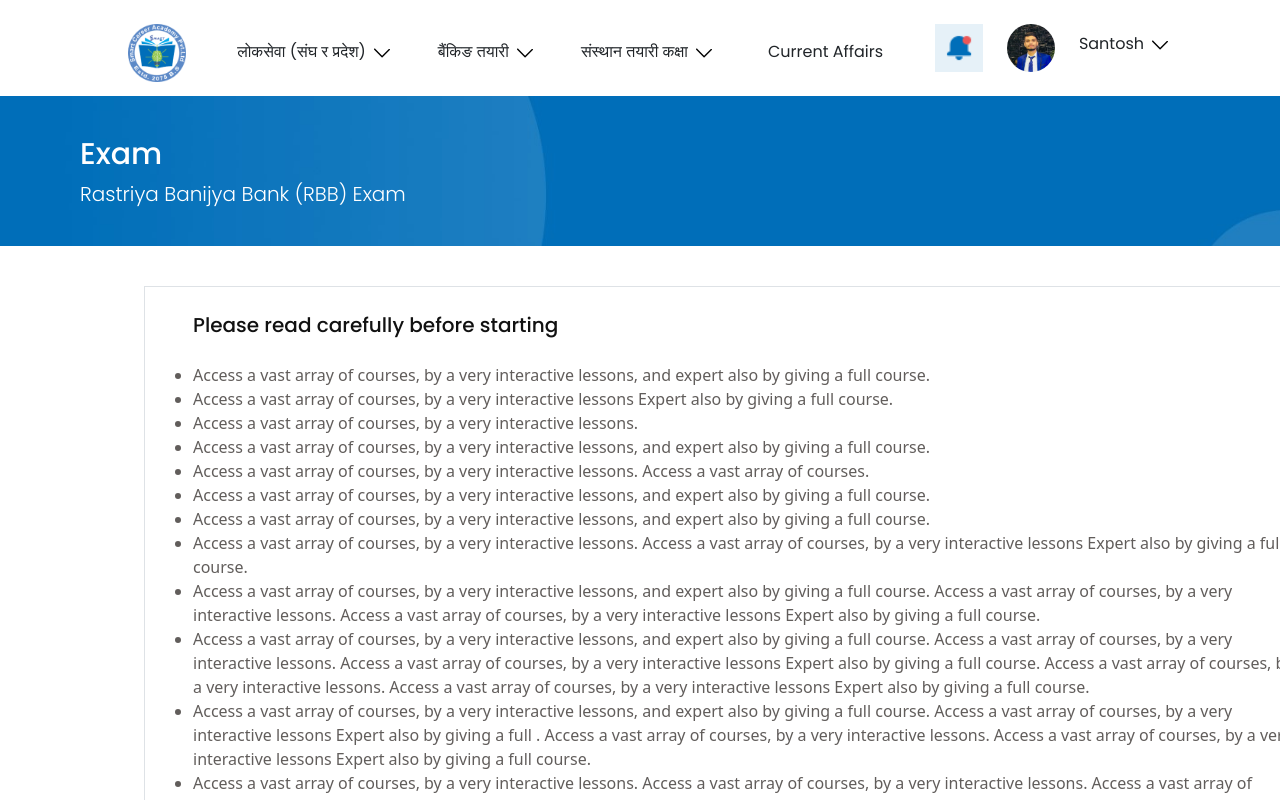
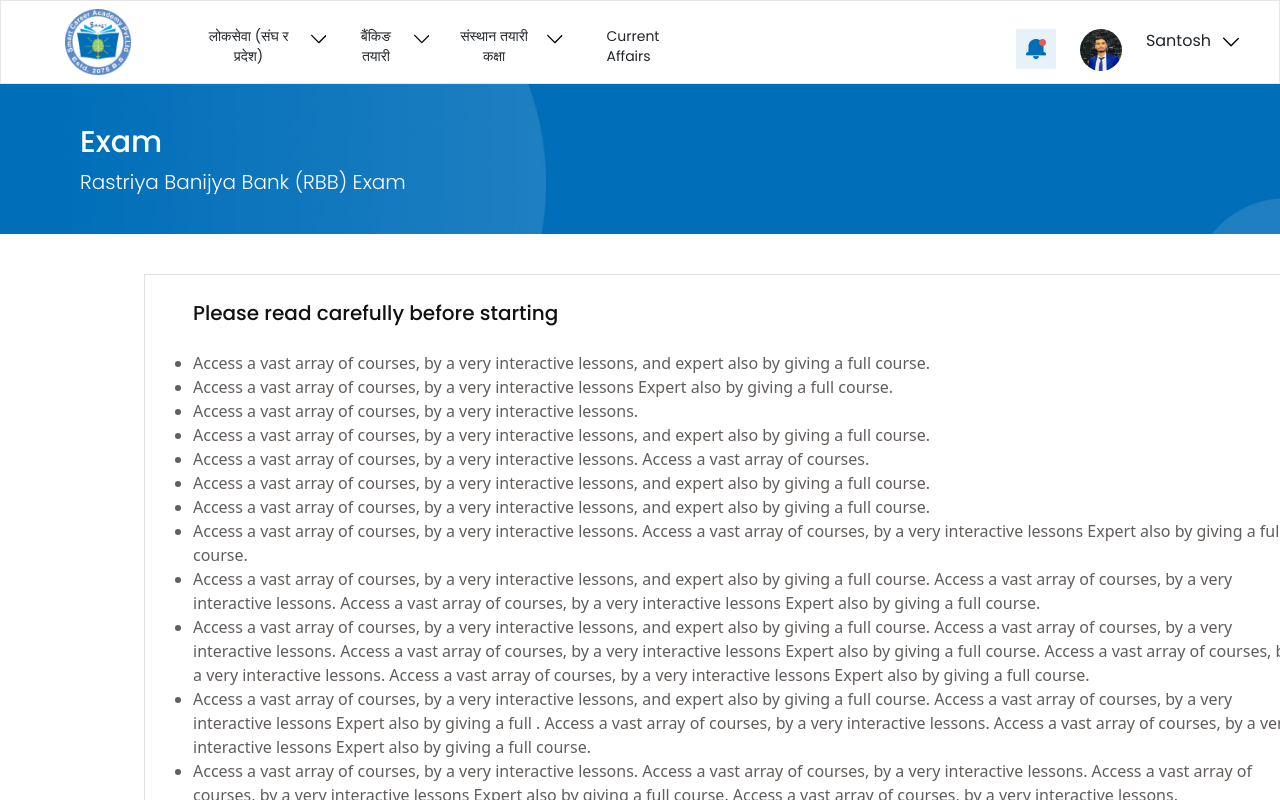
Before and after one commit to Santoosh9/ecommerce-project, a React (Vite) app: page /exam in a window 1280 px wide. Shown: the top 800 px of the page. Built offline with nearby package versions, Linux system fonts and the light colour scheme.

Commit message:
adding dropdown list and re-arrange user nav degsin

```diff
--- a/src/components/Home.jsx
+++ b/src/components/Home.jsx
@@ -10,7 +10,7 @@
     <>
       <Navbar />
 
-      <div className="flex flex-col w-[100%] ">
+      <div className="flex flex-col w-[100%]  ">
         <div className="flex flex-row  w-[100%]">
           <div className="w-[50%] bg-[rgba(0,110,185,1)] flex  ">
             <div className=" w-[526px]  h-[332.72px] ml-[134px]  flex flex-col mt-[122px]">
@@ -36,7 +36,7 @@
             </div>
           </div>
 
-          <div className="w-[50%] ">
+          <div className="w-[50%] z-[-1] ">
             <div
               id="carouselExampleIndicators"
               className="carousel slide"
--- a/src/components/dashboard/CurrentOffiars.jsx
+++ b/src/components/dashboard/CurrentOffiars.jsx
@@ -3,6 +3,8 @@
 import { Card, Typography } from '@material-tailwind/react';
 import FooetRecently from '../layout/Foorerreseltly';
 import Footer from '../layout/Footer';
+import { AiFillFilePdf } from 'react-icons/ai';
+
 
 const CurrentOffiars = () => {
   const HEAD = ['SN', 'Title', 'Date', 'Download'];
@@ -111,8 +113,8 @@
         </div>
       </div>
 
-      <Card className="  ml-20 mr-20 mt-10 mb-10 ">
-        <table className="w-full min-w-max table-auto">
+      <Card className="  ml-20 mr-20 mt-10 mb-10 border ">
+        <table className="">
           <thead>
             <tr className="border  border-blue-gray-100 bg-[rgba(0,110,185,0.11)] p-4 h-[48px]">
               {HEAD.map((head) => (
@@ -160,10 +162,13 @@
                     {date}
                   </Typography>
                 </td>
-                <td className="p-4 w-[173px]">
-                  <Typography className="flex flex-row gap-1">
-                    <img src={image} alt="img" />
-                    {text}
+                <td className="p-4 w-[173px] flex flex-row ">
+                  <Typography className="flex flex-row gap-1 ">
+                    <AiFillFilePdf className="text-red-600 w-[16.5px] h-[21px]" />
+                    <p
+                      className=" font-Poppins font-[400] text-sm text-[rgba(44,39,36,0.75)]">
+                      {text}
+                    </p>
                   </Typography>
                 </td>
               </tr>
--- a/src/components/layout/Navbar.jsx
+++ b/src/components/layout/Navbar.jsx
@@ -2,15 +2,28 @@
 import { Link } from 'react-router-dom';
 
 const Navbar = () => {
+  const [open, setOpen] = useState(false);
+
+  const [open1, setOpen1] = useState(false);
+  const [open2, setOpen2] = useState(false);
+
+
+
   return (
     <>
-      <div className="flex flex-row h-auto  w-full  border-[1.5px]  justify-around font-Poppins  items-center sm:flex md:flex lg:flex xl:flex 2xl:flex">
+      <div className="flex flex-row h-auto  w-full  border-[1.5px]  justify-around font-Poppins  items-center ">
         <div className="">
           <img className="mt-2 mb-2  " src="./images/logo.png" alt="logo-img" />
         </div>
         <div className="">
-          <ul className="flex flex-row justify-around   gap-[20px]  font-Poppins font-[400]  sm:flex md:flex lg:flex xl:flex 2xl:flex">
-            <li className="flex flex-row ">
+          <div
+            className="flex flex-row justify-around   gap-[20px]  font-Poppins font-[400]  "
+            onMouseLeave={() =>{ setOpen (false); setOpen1(false); setOpen2 (false)}}
+          >
+            <button
+              className="flex flex-row relative"
+              onMouseOver={() => setOpen(true)}
+            >
               लोकसेवा (संघ र प्रदेश‌‍‍‌)
               <svg
                 className="mt-2 ml-2"
@@ -25,9 +38,27 @@
                   fill="black"
                 />
               </svg>
-            </li>
+              <ul
+                className={` w-40 py-2 mt-2 rounded-lg shadow-xl absolute left-0 -bottom-32 bg-white ${
+                  open ? 'block' : 'hidden'
+                }`}
+              >
+                <li className="flex w-full items-center px-3 py-2 text-sm hover:bg-gray-100">
+                  Dropdown List 1
+                </li>
+                <li className="flex w-full items-center px-3 py-2 text-sm hover:bg-gray-100">
+                  Dropdown List 2
+                </li>
+                <li className="flex w-full items-center px-3 py-2 text-sm hover:bg-gray-100">
+                  Dropdown List 3
+                </li>
+              </ul>
+            </button>
 
-            <li className="flex flex-row">
+            <button
+              className="flex flex-row relative"
+              onMouseOver={() => setOpen1(true)}
+            >
               बैंकिङ तयारी
               <svg
                 className="mt-2 ml-2"
@@ -42,8 +73,26 @@
                   fill="black"
                 />
               </svg>
-            </li>
-            <li className="flex flex-row">
+              <ul
+                className={` w-40 py-2 mt-2 rounded-lg shadow-xl absolute left-0 -bottom-32 bg-white ${
+                  open1 ? 'block' : 'hidden'
+                }`}
+              >
+                <li className="flex w-full items-center px-3 py-2 text-sm hover:bg-gray-100">
+                  Dropdown List 1
+                </li>
+                <li className="flex w-full items-center px-3 py-2 text-sm hover:bg-gray-100">
+                  Dropdown List 2
+                </li>
+                <li className="flex w-full items-center px-3 py-2 text-sm hover:bg-gray-100">
+                  Dropdown List 3
+                </li>
+              </ul>
+            </button>
+            <button
+              className="flex flex-row relative"
+              onMouseOver={() => setOpen2(true)}
+            >
               संस्थान तयारी कक्षा
               <svg
                 className="mt-2 ml-2"
@@ -58,12 +107,29 @@
                   fill="black"
                 />
               </svg>
-            </li>
+              <ul
+                className={` w-40 py-2 mt-2 rounded-lg shadow-xl absolute left-0 -bottom-32 bg-white ml-16  ${
+                  open2 ? 'block' : 'hidden'
+                }`}
+              >
+                <li className="flex w-full items-center px-3 py-2 text-sm hover:bg-gray-100">
+                  Dropdown List 1
+                </li>
+                <li className="flex w-full items-center px-3 py-2 text-sm hover:bg-gray-100">
+                  Dropdown List 2
+                </li>
+                <li className="flex w-full items-center px-3 py-2 text-sm hover:bg-gray-100">
+                  Dropdown List 3
+                </li>
+              </ul>
+            </button>
 
             <Link to="/currentoffiars">
-              <li className="  justify-between  ml-6">Current Affairs</li>
+              <div className="  justify-between  ml-6  flex flex-row    gap-[20px]  font-Poppins font-[400] ">
+                Current Affairs
+              </div>
             </Link>
-          </ul>
+          </div>
         </div>
         <div className="mr-10">
           <Link to="/login">
--- a/src/components/layout/UserNav.jsx
+++ b/src/components/layout/UserNav.jsx
@@ -1,22 +1,38 @@
-import React from 'react';
+import React, { useState } from 'react';
 import { Link } from 'react-router-dom';
 
 const UserNav = () => {
+  const [open, setOpen] = useState(false);
+
+  const [open1, setOpen1] = useState(false);
+  const [open2, setOpen2] = useState(false);
+
   return (
-    <nav className="w-[100%] h-[96px]   bg-white-300  flex justify-between">
-      <div className=" mt-4 pt-0 ">
+    <>
+      <div className="flex flex-row h-auto  w-[100%]  border-[1.5px]  justify-around font-Poppins  items-center  ">
+        <div className=" ml-16">
           <img
-          className=" h-[80%]  pl-32 "
+            className="mt-2 mb-2   "
             src="./images/logo.png"
             alt="logo-img"
           />
         </div>
-      <div className=" ">
-        <ul className="flex flex-row justify-around   gap-[20px]  font-Poppins font-[400] mt-10">
-          <li className="mr-7 flex justify-between ">
+        <div className="">
+          <div
+            className="flex flex-row justify-around   gap-[20px]  w-full font-Poppins font-[400] ml-16 laptop:mt-2 text-sm  tablet:mt-3   "
+            onMouseLeave={() => {
+              setOpen(false);
+              setOpen1(false);
+              setOpen2(false);
+            }}
+          >
+            <button
+              className="flex flex-row relative"
+              onMouseOver={() => setOpen(true)}
+            >
               लोकसेवा (संघ र प्रदेश‌‍‍‌)
               <svg
-              className="mt-2 ml-2 "
+                className="mt-2 ml-2"
                 width="16"
                 height="10"
                 viewBox="0 0 16 10"
@@ -28,8 +44,27 @@
                   fill="black"
                 />
               </svg>
+              <ul
+                className={` w-40 py-2 mt-2 rounded-lg shadow-xl absolute left-0 -bottom-32 bg-white ${
+                  open ? 'block' : 'hidden'
+                }`}
+              >
+                <li className="flex w-full items-center px-3 py-2 text-sm hover:bg-gray-100">
+                  Dropdown List 1
                 </li>
-          <li className="mr-7 flex justify-between ">
+                <li className="flex w-full items-center px-3 py-2 text-sm hover:bg-gray-100">
+                  Dropdown List 2
+                </li>
+                <li className="flex w-full items-center px-3 py-2 text-sm hover:bg-gray-100">
+                  Dropdown List 3
+                </li>
+              </ul>
+            </button>
+
+            <button
+              className="flex flex-row relative"
+              onMouseOver={() => setOpen1(true)}
+            >
               बैंकिङ तयारी
               <svg
                 className="mt-2 ml-2"
@@ -44,8 +79,26 @@
                   fill="black"
                 />
               </svg>
+              <ul
+                className={` w-40 py-2 mt-2 rounded-lg shadow-xl absolute left-0 -bottom-32 bg-white ${
+                  open1 ? 'block' : 'hidden'
+                }`}
+              >
+                <li className="flex w-full items-center px-3 py-2 text-sm hover:bg-gray-100">
+                  Dropdown List 1
                 </li>
-          <li className="mr-7 flex justify-between font-link">
+                <li className="flex w-full items-center px-3 py-2 text-sm hover:bg-gray-100">
+                  Dropdown List 2
+                </li>
+                <li className="flex w-full items-center px-3 py-2 text-sm hover:bg-gray-100">
+                  Dropdown List 3
+                </li>
+              </ul>
+            </button>
+            <button
+              className="flex flex-row relative"
+              onMouseOver={() => setOpen2(true)}
+            >
               संस्थान तयारी कक्षा
               <svg
                 className="mt-2 ml-2"
@@ -60,27 +113,44 @@
                   fill="black"
                 />
               </svg>
+              <ul
+                className={` w-40 py-2 mt-2 rounded-lg shadow-xl absolute left-0 -bottom-32 bg-white ml-16  ${
+                  open2 ? 'block' : 'hidden'
+                }`}
+              >
+                <li className="flex w-full items-center px-3 py-2 text-sm hover:bg-gray-100">
+                  Dropdown List 1
                 </li>
+                <li className="flex w-full items-center px-3 py-2 text-sm hover:bg-gray-100">
+                  Dropdown List 2
+                </li>
+                <li className="flex w-full items-center px-3 py-2 text-sm hover:bg-gray-100">
+                  Dropdown List 3
+                </li>
+              </ul>
+            </button>
 
             <Link to="/currentoffiars">
-            <li className="  justify-between ml-2 ">Current Affairs</li>
+              <div className="  justify-between  ml-6  flex flex-row    gap-[20px]  font-Poppins font-[400] ">
+                Current Affairs
+              </div>
             </Link>
-        </ul>
           </div>
-      <div className="flex justify-between mr-28 gap-6 font-Poppins font-[400]">
+        </div>
+
+        <div className="flex flex-row gap-4 justify-end mr-10  tablet:mt-2">
           <div>
             <img
-            className=" w-[100%] h-[50%]  mt-6 overflow-hidden"
+              className=" w-[100%] h-[80%]  overflow-hidden mt-2 "
               src="./images/Notification.png"
             />
           </div>
-        <div>
           <img
-            className="rounded-full w-[100%] h-[50%] mt-6 overflow-hidden	"
+            className="rounded-full w-[7%]  h-[10%] overflow-hidden tablet:mt-2	 "
             src="./images/me.jpg"
           />
-        </div>
-        <p className="flex flex-row mt-8 font-Poppins">
+
+          <p className="flex flex-row font-Poppins font-[400] mt-2 gap-1">
             Santosh
             <svg
               className="mt-2 ml-2 "
@@ -97,7 +167,8 @@
             </svg>
           </p>
         </div>
-    </nav>
+      </div>
+    </>
   );
 };
 
```
Lines whose indentation alone changed are shown as unchanged.
